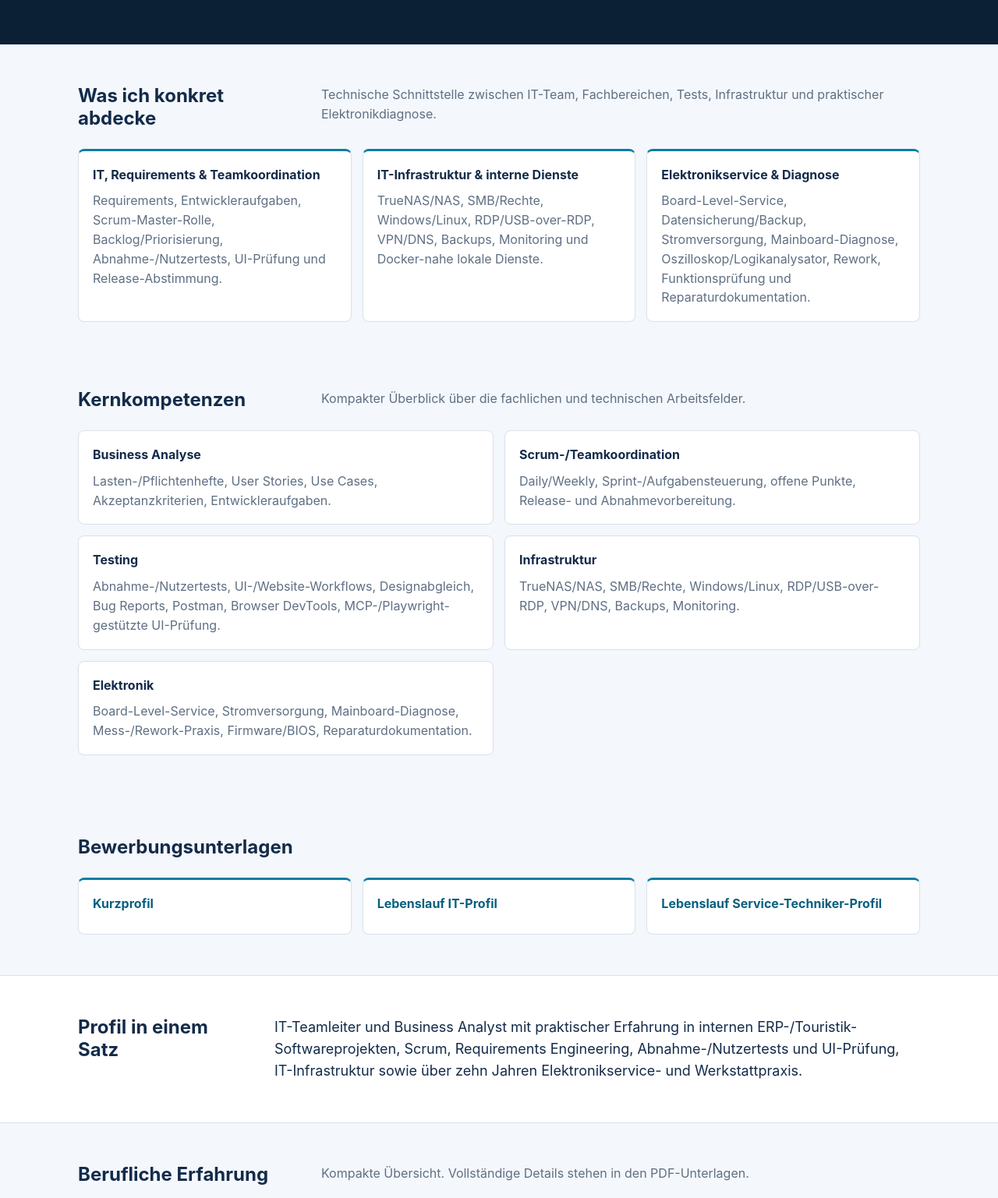
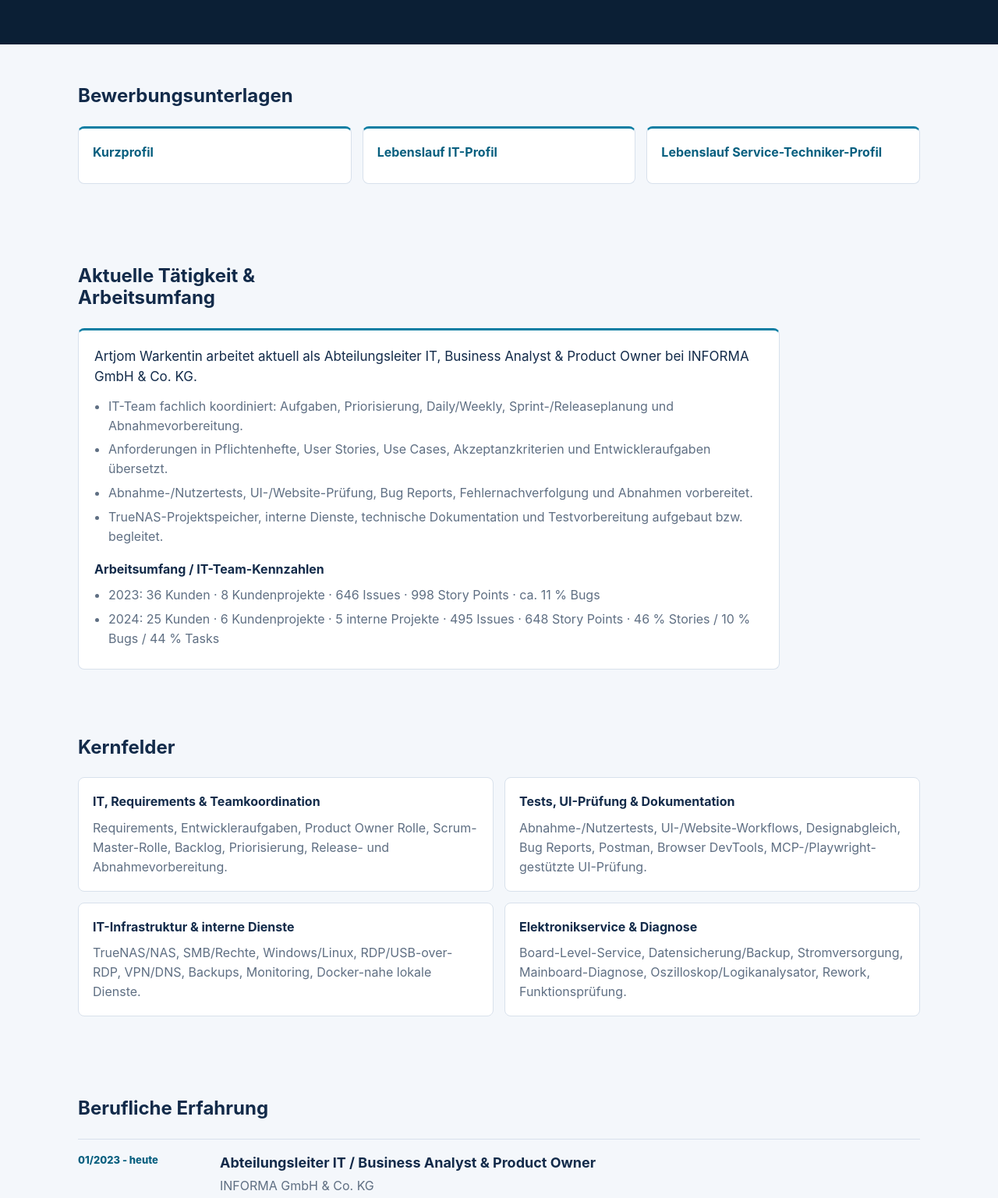
Before and after one commit to aco-art/artjom-warkentin-cv, a website: page public/index.html in a window 1280 px wide. Shown: the part 478-2015 px from the top of the page at 78% size. Drawn offline with Linux system fonts and the light colour scheme.

Commit message:
Sync public site with current downloads

```diff
--- a/public/assets/site.css
+++ b/public/assets/site.css
@@ -209,8 +209,7 @@ h1 {
   margin: 0;
 }
 
-.coverage-grid,
-.competency-grid,
+.core-field-grid,
 .role-group-grid,
 .skill-grid,
 .project-grid,
@@ -220,11 +219,7 @@ h1 {
   gap: 14px;
 }
 
-.coverage-grid {
-  grid-template-columns: repeat(3, minmax(0, 1fr));
-}
-
-.competency-grid {
+.core-field-grid {
   grid-template-columns: repeat(2, minmax(0, 1fr));
 }
 
@@ -254,7 +249,7 @@ h1 {
   min-height: 150px;
 }
 
-.competency-grid .simple-card {
+.core-field-grid .simple-card {
   min-height: auto;
 }
 
@@ -262,9 +257,38 @@ h1 {
   border-top: 3px solid var(--accent);
 }
 
-.coverage .simple-card,
 .downloads-section .download {
   border-top: 3px solid var(--accent);
+}
+
+.current-role-body {
+  max-width: 900px;
+  background: var(--surface);
+  border: 1px solid var(--line);
+  border-top: 3px solid var(--accent);
+  border-radius: 8px;
+  padding: 20px;
+}
+
+.current-role-body p {
+  margin: 0 0 12px;
+  color: var(--ink);
+  font-size: 17px;
+}
+
+.current-role-body h3 {
+  margin: 18px 0 8px;
+  font-size: 16px;
+}
+
+.current-role-body ul {
+  margin: 0 0 0 18px;
+  padding: 0;
+}
+
+.current-role-body li {
+  margin-bottom: 6px;
+  color: var(--muted);
 }
 
 .card h3,
@@ -429,8 +453,7 @@ h1 {
     gap: 12px;
   }
 
-  .coverage-grid,
-  .competency-grid,
+  .core-field-grid,
   .role-group-grid,
   .skill-grid,
   .project-grid,
--- a/public/index.html
+++ b/public/index.html
@@ -15,8 +15,9 @@
           <span>Business Analyst &amp; IT-Teamleiter mit technischer Service- und Elektronikpraxis</span>
         </a>
         <div class="nav-links">
-          <a href="#kompetenzen">Kompetenzen</a>
           <a href="#downloads">Unterlagen</a>
+          <a href="#aktuell">Aktuell</a>
+          <a href="#kompetenzen">Kernfelder</a>
           <a href="#erfahrung">Erfahrung</a>
           <a href="#projekte">Projekte</a>
           <a href="#kontakt">Kontakt</a>
@@ -49,58 +50,6 @@
       </section>
       <!-- validate:hero:end -->
 
-      <section class="section coverage" data-validate-section="coverage">
-        <div class="section-head">
-          <h2>Was ich konkret abdecke</h2>
-          <p class="section-lead">Technische Schnittstelle zwischen IT-Team, Fachbereichen, Tests, Infrastruktur und praktischer Elektronikdiagnose.</p>
-        </div>
-        <div class="coverage-grid">
-          <article class="card simple-card">
-            <h3>IT, Requirements &amp; Teamkoordination</h3>
-            <p>Requirements, Entwickleraufgaben, Scrum-Master-Rolle, Backlog/Priorisierung, Abnahme-/Nutzertests, UI-Prüfung und Release-Abstimmung.</p>
-          </article>
-          <article class="card simple-card">
-            <h3>IT-Infrastruktur &amp; interne Dienste</h3>
-            <p>TrueNAS/NAS, SMB/Rechte, Windows/Linux, RDP/USB-over-RDP, VPN/DNS, Backups, Monitoring und Docker-nahe lokale Dienste.</p>
-          </article>
-          <article class="card simple-card">
-            <h3>Elektronikservice &amp; Diagnose</h3>
-            <p>Board-Level-Service, Datensicherung/Backup, Stromversorgung, Mainboard-Diagnose, Oszilloskop/Logikanalysator, Rework, Funktionsprüfung und Reparaturdokumentation.</p>
-          </article>
-        </div>
-      </section>
-
-      <!-- validate:bring:start -->
-      <section id="kompetenzen" class="section compact" data-validate-section="bring">
-        <div class="section-head">
-          <h2>Kernkompetenzen</h2>
-          <p class="section-lead">Kompakter Überblick über die fachlichen und technischen Arbeitsfelder.</p>
-        </div>
-        <div class="competency-grid">
-          <article class="card simple-card">
-            <h3>Business Analyse</h3>
-            <p>Lasten-/Pflichtenhefte, User Stories, Use Cases, Akzeptanzkriterien, Entwickleraufgaben.</p>
-          </article>
-          <article class="card simple-card">
-            <h3>Scrum-/Teamkoordination</h3>
-            <p>Daily/Weekly, Sprint-/Aufgabensteuerung, offene Punkte, Release- und Abnahmevorbereitung.</p>
-          </article>
-          <article class="card simple-card">
-            <h3>Testing</h3>
-            <p>Abnahme-/Nutzertests, UI-/Website-Workflows, Designabgleich, Bug Reports, Postman, Browser DevTools, MCP-/Playwright-gestützte UI-Prüfung.</p>
-          </article>
-          <article class="card simple-card">
-            <h3>Infrastruktur</h3>
-            <p>TrueNAS/NAS, SMB/Rechte, Windows/Linux, RDP/USB-over-RDP, VPN/DNS, Backups, Monitoring.</p>
-          </article>
-          <article class="card simple-card">
-            <h3>Elektronik</h3>
-            <p>Board-Level-Service, Stromversorgung, Mainboard-Diagnose, Mess-/Rework-Praxis, Firmware/BIOS, Reparaturdokumentation.</p>
-          </article>
-        </div>
-      </section>
-      <!-- validate:bring:end -->
-
       <section id="downloads" class="section downloads-section">
         <div class="section-head">
           <h2>Bewerbungsunterlagen</h2>
@@ -118,19 +67,47 @@
         </div>
       </section>
 
-      <!-- validate:short:start -->
-      <section class="statement-band" data-validate-section="short">
-        <div class="section statement">
-          <h2>Profil in einem Satz</h2>
-          <p>IT-Teamleiter und Business Analyst mit praktischer Erfahrung in internen ERP-/Touristik-Softwareprojekten, Scrum, Requirements Engineering, Abnahme-/Nutzertests und UI-Prüfung, IT-Infrastruktur sowie über zehn Jahren Elektronikservice- und Werkstattpraxis.</p>
+      <section id="aktuell" class="section current-role">
+        <div class="section-head">
+          <h2>Aktuelle Tätigkeit & Arbeitsumfang</h2>
+        </div>
+        <div class="current-role-body">
+          <p>Artjom Warkentin arbeitet aktuell als Abteilungsleiter IT, Business Analyst & Product Owner bei INFORMA GmbH &amp; Co. KG.</p>
+          <ul><li>IT-Team fachlich koordiniert: Aufgaben, Priorisierung, Daily/Weekly, Sprint-/Releaseplanung und Abnahmevorbereitung.</li><li>Anforderungen in Pflichtenhefte, User Stories, Use Cases, Akzeptanzkriterien und Entwickleraufgaben übersetzt.</li><li>Abnahme-/Nutzertests, UI-/Website-Prüfung, Bug Reports, Fehlernachverfolgung und Abnahmen vorbereitet.</li><li>TrueNAS-Projektspeicher, interne Dienste, technische Dokumentation und Testvorbereitung aufgebaut bzw. begleitet.</li></ul>
+          <h3>Arbeitsumfang / IT-Team-Kennzahlen</h3>
+          <ul><li>2023: 36 Kunden · 8 Kundenprojekte · 646 Issues · 998 Story Points · ca. 11 % Bugs</li><li>2024: 25 Kunden · 6 Kundenprojekte · 5 interne Projekte · 495 Issues · 648 Story Points · 46 % Stories / 10 % Bugs / 44 % Tasks</li></ul>
         </div>
       </section>
-      <!-- validate:short:end -->
+
+      <!-- validate:bring:start -->
+      <section id="kompetenzen" class="section compact" data-validate-section="bring">
+        <div class="section-head">
+          <h2>Kernfelder</h2>
+        </div>
+        <div class="core-field-grid">
+          <article class="card simple-card">
+            <h3>IT, Requirements &amp; Teamkoordination</h3>
+            <p>Requirements, Entwickleraufgaben, Product Owner Rolle, Scrum-Master-Rolle, Backlog, Priorisierung, Release- und Abnahmevorbereitung.</p>
+          </article>
+          <article class="card simple-card">
+            <h3>Tests, UI-Prüfung &amp; Dokumentation</h3>
+            <p>Abnahme-/Nutzertests, UI-/Website-Workflows, Designabgleich, Bug Reports, Postman, Browser DevTools, MCP-/Playwright-gestützte UI-Prüfung.</p>
+          </article>
+          <article class="card simple-card">
+            <h3>IT-Infrastruktur &amp; interne Dienste</h3>
+            <p>TrueNAS/NAS, SMB/Rechte, Windows/Linux, RDP/USB-over-RDP, VPN/DNS, Backups, Monitoring, Docker-nahe lokale Dienste.</p>
+          </article>
+          <article class="card simple-card">
+            <h3>Elektronikservice &amp; Diagnose</h3>
+            <p>Board-Level-Service, Datensicherung/Backup, Stromversorgung, Mainboard-Diagnose, Oszilloskop/Logikanalysator, Rework, Funktionsprüfung.</p>
+          </article>
+        </div>
+      </section>
+      <!-- validate:bring:end -->
 
       <section id="erfahrung" class="section">
         <div class="section-head">
           <h2>Berufliche Erfahrung</h2>
-          <p class="section-lead">Kompakte Übersicht. Vollständige Details stehen in den PDF-Unterlagen.</p>
         </div>
         <div class="timeline">
           <article class="timeline-item">
@@ -179,34 +156,29 @@
       <section id="projekte" class="section">
         <div class="section-head">
           <h2>Technische Praxis & Projekte</h2>
-          <p class="section-lead">Berufliche Praxisbeispiele und private technische Projekte aus IT-Infrastruktur, Tests, Dokumentation, Home-Lab und Hardware-/Embedded-Umfeld.</p>
         </div>
         <div class="project-groups">
           <section class="project-group">
-            <h3>Berufliche Praxisbeispiele</h3>
+            <h3>Berufliche Praxis</h3>
             <div class="project-grid">
               <article class="card project-card">
-            <span class="tag">Berufliche IT-/Produktarbeit</span>
             <h3>ERP-/Touristiksoftware, Requirements &amp; Abnahmetests</h3>
-            <p>Arbeit im Umfeld interner ERP- und touristiknaher Softwareprozesse: Anforderungen aus Fachbereichen und Kundendialogen strukturieren, Entwickleraufgaben formulieren, User Stories, Use Cases und Akzeptanzkriterien vorbereiten, UI-/Website-Funktionen testen, Abnahme- und Nutzertests begleiten und Ergebnisse dokumentieren. Praktische Testunterstützung durch MCP-/Playwright-gestützte Testvorbereitung und Browser-Automation für UI-Prüfungen sowie KI-gestützte UI-Audits.</p>
+            <p>Requirements, Entwickleraufgaben, User Stories, Use Cases, Akzeptanzkriterien, UI-/Website-Tests, Abnahme-/Nutzertests und Dokumentation im Umfeld interner ERP- und touristiknaher Softwareprozesse.</p>
 
           </article>
               <article class="card project-card">
-            <span class="tag">Berufliches Infrastrukturprojekt</span>
             <h3>TrueNAS-Projektspeicher, interner Server &amp; Projekt-Hub</h3>
-            <p>Aufbau und Betrieb eines zentralen Projekt-Hubs auf TrueNAS-Basis: Ablagekonzept, SMB-Shares, Rechte-/Benutzerstruktur, Fachbereichsnutzung, Performance-Tuning und technische Dokumentation. Zusätzlich Nutzung als interner Server für lokale Dienste und Docker-basierte Anwendungen im internen Systemumfeld.</p>
+            <p>Zentraler Projekt-Hub auf TrueNAS-Basis mit SMB-Shares, Rechte-/Benutzerstruktur, Fachbereichsnutzung, Performance-Tuning und technischer Dokumentation.</p>
 
           </article>
               <article class="card project-card">
-            <span class="tag">Berufliches Infrastruktur-/Betriebsthema</span>
             <h3>Monitoring-Anwendung für Websites und Projekte</h3>
-            <p>Konzeption und Betrieb einer internen Monitoring-Anwendung zur Beobachtung von Websites, Projekten und technischen Zuständen. Fokus: bessere Transparenz, schnellere Fehlererkennung, nachvollziehbare Projekt-/Systemübersicht und Unterstützung des IT-Betriebs.</p>
+            <p>Interne Monitoring-Anwendung zur Beobachtung von Websites, Projekten und technischen Zuständen mit Fokus auf Transparenz, Fehlererkennung und Systemübersicht.</p>
 
           </article>
               <article class="card project-card">
-            <span class="tag">Arbeitsnahe Analyse- und Dokumentationswerkzeuge</span>
             <h3>Codebase-, API- und Dokumentationswerkzeuge</h3>
-            <p>Werkzeuge und Skripte zur Orientierung in größeren Codebasen: Swagger/OpenAPI-Auswertung, Parser, Projektkarten, Roadmaps, Usecase-Indizes, UI↔Backend/API-Zusammenhänge, README und technische Dokumentation. Codex/LLM werden dabei als Hilfsmittel für Analyse, Strukturierung, Dokumentation, MCP-/Playwright-gestützte Testvorbereitung, Browser-Automation für UI-Prüfungen und KI-gestützte UI-Audits eingesetzt.</p>
+            <p>Werkzeuge und Skripte für Codebase-Orientierung, Swagger/OpenAPI-Auswertung, Projektkarten, Roadmaps, Usecase-Indizes und technische Dokumentation.</p>
 
           </article>
             </div>
@@ -215,15 +187,13 @@
             <h3>Private technische Projekte</h3>
             <div class="project-grid">
               <article class="card project-card">
-            <span class="tag">Privates Infrastruktur- und Automatisierungsprojekt</span>
             <h3>Home-Lab: n8n, Telegram-Bot, DNS, Adblock, VPN &amp; Home Assistant</h3>
-            <p>Private Home-Lab-Umgebung auf Mikrocomputer/kleinem Server: n8n-Automatisierungsserver, Telegram-Bot, Caching-DNS, Werbeblocker, VPN-Client, Home Assistant und Dienste für eine lokale Heimnetz-/Automatisierungsumgebung. Fokus: praktischer Betrieb kleiner Serverdienste, Netzwerkdienste, Automatisierung und Selbsthosting.</p>
+            <p>Private Home-Lab-Umgebung mit n8n, Telegram-Bot, Caching-DNS, Werbeblocker, VPN-Client, Home Assistant und lokalen Serverdiensten.</p>
 
           </article>
               <article class="card project-card">
-            <span class="tag">Privates Hardware-/Embedded-Hobbyprojekt</span>
             <h3>Embedded-Linux-/Hardware-Bring-up für H618-TV-Box</h3>
-            <p>Privates Hobbyprojekt mit Armbian userpatches, U-Boot/SPL-, Kernel- und DTB-Anpassungen, Diagnose über LAN/UART/ADB sowie reproduzierbarer Build-Dokumentation. Fokus: Hardwareverständnis, Bootpfade, Diagnose, technische Dokumentation und experimentelles Arbeiten mit ARM-/Linux-Systemen.</p>
+            <p>Privates Embedded-/Hardware-Projekt mit Armbian userpatches, U-Boot/SPL-, Kernel- und DTB-Anpassungen, LAN/UART/ADB-Diagnose und reproduzierbarer Build-Dokumentation.</p>
             <p class="project-link"><a href="https://github.com/aco-art/vontar-h618-armbian-patche">Projekt ansehen</a></p>
           </article>
             </div>
@@ -235,7 +205,6 @@
         <div class="section">
           <div class="section-head">
             <h2>Elektronik & Werkstatt</h2>
-            <p class="section-lead">Langjährige praktische Werkstatt- und Diagnoseerfahrung mit elektronischen Baugruppen und IT-naher Gerätetechnik; parallel zur IT-Tätigkeit fortlaufende private Reparaturpraxis.</p>
           </div>
           <div class="workshop-grid">
             <article class="card">
@@ -254,7 +223,6 @@
         <div class="section">
           <div class="section-head">
             <h2>Kontakt</h2>
-            <p class="section-lead">Öffentliche Kontaktangaben für fachliche Rückfragen und Bewerbungsdialoge.</p>
           </div>
           <div class="contact-list">
             <span class="contact-item">Zielregion: Soltau / Heidekreis / Niedersachsen</span>
@@ -262,7 +230,6 @@
             <a class="contact-item" href="https://github.com/aco-art/">GitHub Profil</a>
             <a class="contact-item" href="https://github.com/aco-art/vontar-h618-armbian-patche">H618 Projekt</a>
           </div>
-          <p class="note">Private Kontaktdaten, vollständige Adresse und Bewerbungsvarianten werden nicht öffentlich bereitgestellt.</p>
         </div>
       </section>
     </main>
--- a/src/site.css
+++ b/src/site.css
@@ -209,8 +209,7 @@ h1 {
   margin: 0;
 }
 
-.coverage-grid,
-.competency-grid,
+.core-field-grid,
 .role-group-grid,
 .skill-grid,
 .project-grid,
@@ -220,11 +219,7 @@ h1 {
   gap: 14px;
 }
 
-.coverage-grid {
-  grid-template-columns: repeat(3, minmax(0, 1fr));
-}
-
-.competency-grid {
+.core-field-grid {
   grid-template-columns: repeat(2, minmax(0, 1fr));
 }
 
@@ -254,7 +249,7 @@ h1 {
   min-height: 150px;
 }
 
-.competency-grid .simple-card {
+.core-field-grid .simple-card {
   min-height: auto;
 }
 
@@ -262,9 +257,38 @@ h1 {
   border-top: 3px solid var(--accent);
 }
 
-.coverage .simple-card,
 .downloads-section .download {
   border-top: 3px solid var(--accent);
+}
+
+.current-role-body {
+  max-width: 900px;
+  background: var(--surface);
+  border: 1px solid var(--line);
+  border-top: 3px solid var(--accent);
+  border-radius: 8px;
+  padding: 20px;
+}
+
+.current-role-body p {
+  margin: 0 0 12px;
+  color: var(--ink);
+  font-size: 17px;
+}
+
+.current-role-body h3 {
+  margin: 18px 0 8px;
+  font-size: 16px;
+}
+
+.current-role-body ul {
+  margin: 0 0 0 18px;
+  padding: 0;
+}
+
+.current-role-body li {
+  margin-bottom: 6px;
+  color: var(--muted);
 }
 
 .card h3,
@@ -429,8 +453,7 @@ h1 {
     gap: 12px;
   }
 
-  .coverage-grid,
-  .competency-grid,
+  .core-field-grid,
   .role-group-grid,
   .skill-grid,
   .project-grid,
```
Also changed, not shown: scripts/build.mjs (+51 -67 lines), scripts/validate_content.mjs (+54 -14 lines), src/README.md (added).
